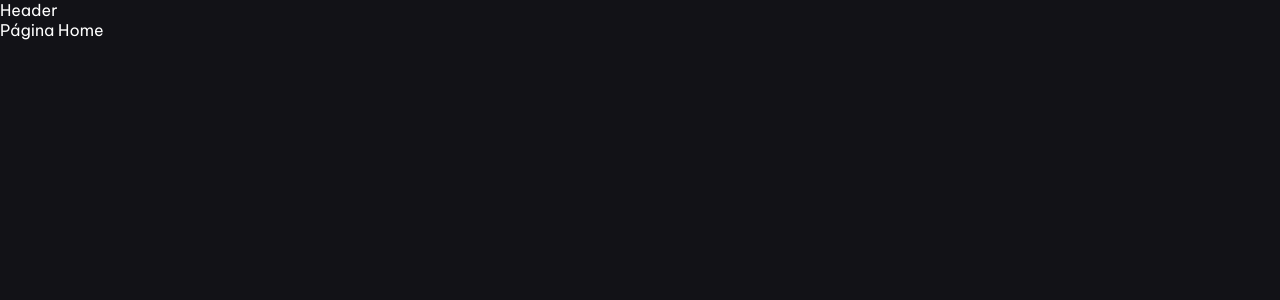
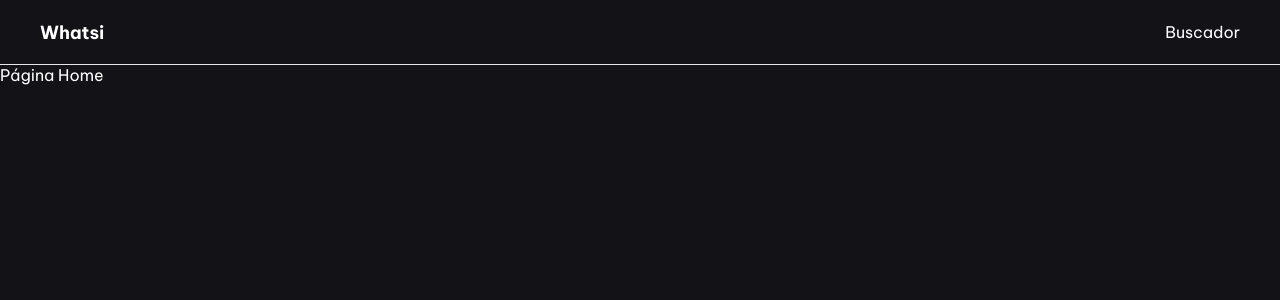
Before and after one commit to jonathancede/tv-shows-movies, a Next.js app: page / in a window 1280 px wide. Shown: the top 300 px of the page. Built offline with nearby package versions, Linux system fonts and the light colour scheme.

Commit message:
Added Header Section

```diff
--- a/src/app/page.tsx
+++ b/src/app/page.tsx
@@ -1,4 +1,6 @@
-const Home = () => {
+import React from "react"
+
+const Home: React.FC = () => {
   return <div>Página Home</div>
 }
 
--- a/src/sections/Header/index.tsx
+++ b/src/sections/Header/index.tsx
@@ -1,7 +1,16 @@
-import { HeaderWrapper } from "./styles"
+import React from "react"
+import { HeaderContentWrapper, HeaderTitle, HeaderWrapper } from "./styles"
 
-const Header = () => {
-  return <HeaderWrapper>Header</HeaderWrapper>
+const Header: React.FC = () => {
+  return (
+    <HeaderWrapper>
+      <HeaderContentWrapper>
+        <HeaderTitle>Whatsi</HeaderTitle>
+        {/* TODO: Crear input de buscador */}
+        <div>Buscador</div>
+      </HeaderContentWrapper>
+    </HeaderWrapper>
+  )
 }
 
 export default Header
--- a/src/sections/Header/styles.ts
+++ b/src/sections/Header/styles.ts
@@ -2,4 +2,24 @@
 
 import styled from "styled-components"
 
-export const HeaderWrapper = styled.header``
+export const HeaderWrapper = styled.header`
+  display: flex;
+  justify-content: center;
+  align-items: center;
+  border-bottom: 1px solid #E5E8EB;
+  height: 65px;
+`
+
+export const HeaderContentWrapper = styled.div`
+  display: flex;
+  justify-content: space-between;
+  align-items: center;
+  width: 1400px;
+  height: 100%;
+  padding: 12px 40px;
+`
+
+export const HeaderTitle = styled.div`
+  font-weight: bold;
+  font-size: 18px;
+`
```
